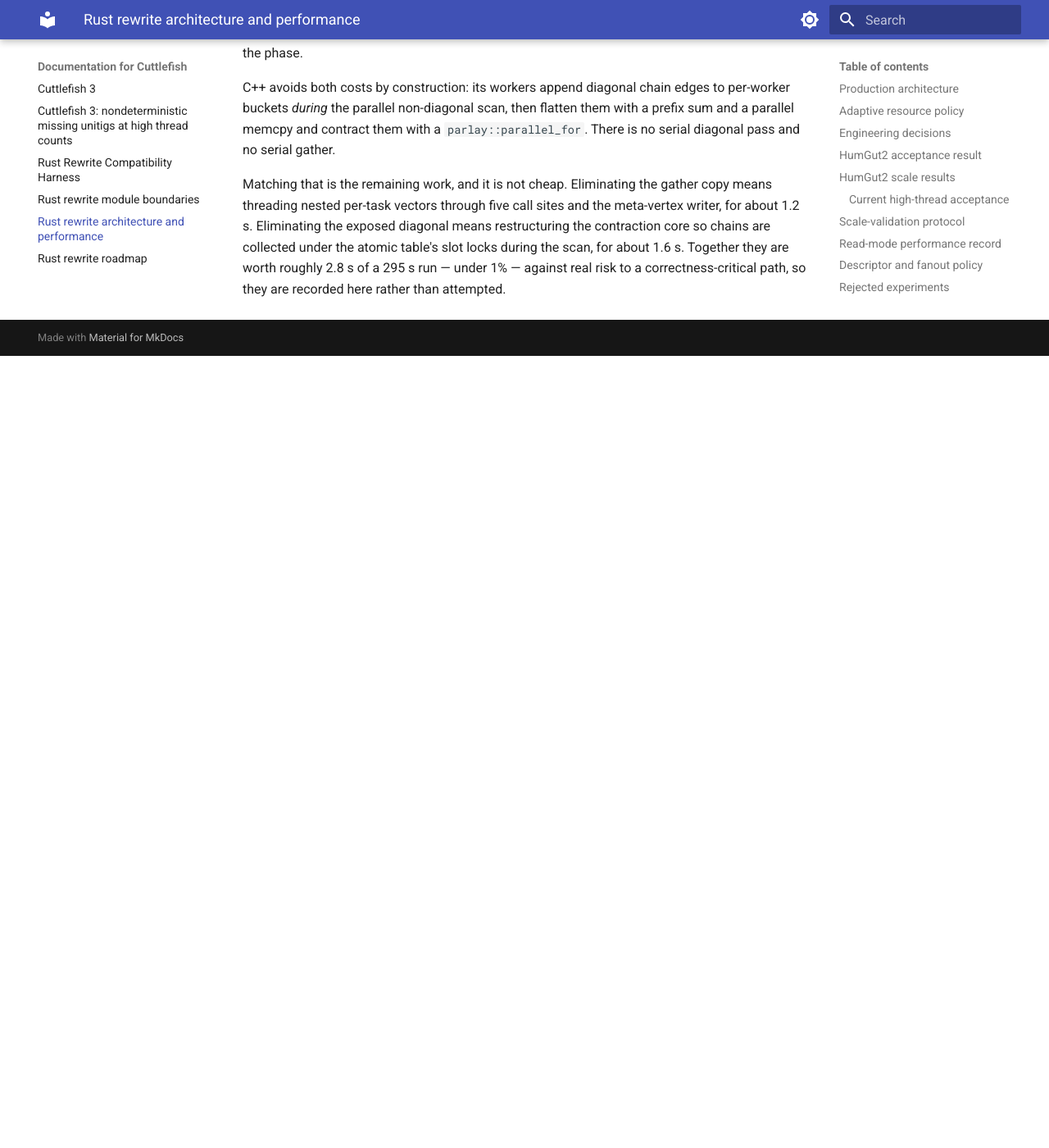
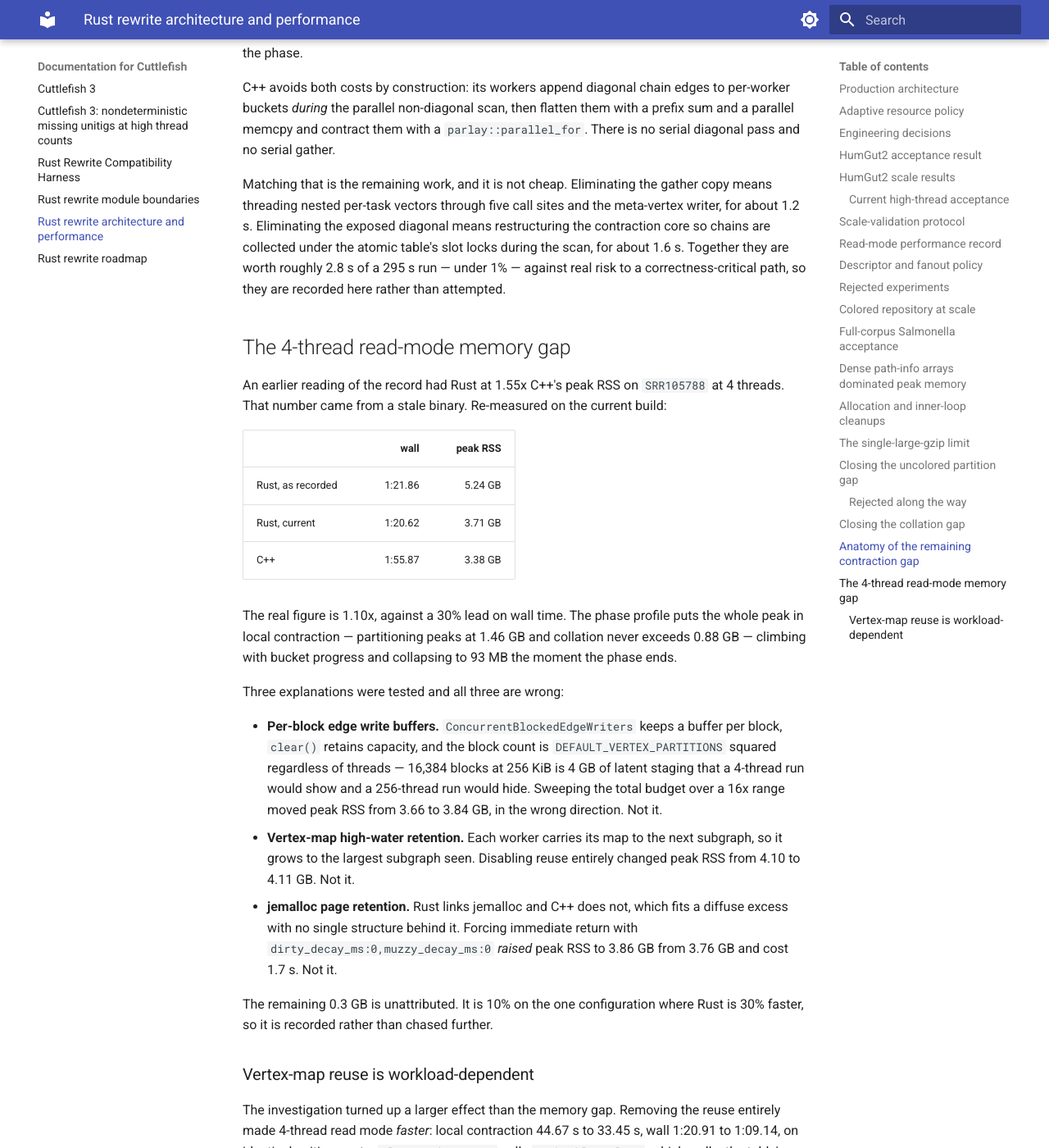
Before and after one commit to COMBINE-lab/cuttlefish, an MkDocs documentation site: the page built from docs/rust-rewrite-performance.md, in a window 1280 px wide and 1400 px high, scrolled down 24457 px. Shown: the whole window at 82% size. Built offline with MkDocs 1.6.1 and Material for MkDocs 9.7.7, drawn with Linux system fonts in a browser that asks for light colours; before the commit the page ends 24891 px from its top, so only the background shows below that; some of the changed text lies outside the part shown.

Commit message:
Record the 4-thread read-mode memory investigation
The recorded 1.55x peak-RSS figure against C++ came from a stale binary.
On the current build it is 1.10x -- 3.71 GB against 3.38 GB -- while Rust
runs 30% faster on the same input.

The peak sits entirely in local contraction. Three explanations were
tested and all three are wrong: per-block edge write buffers (sweeping
the budget 16x moved peak the wrong way), vertex-map high-water
retention (disabling reuse changed nothing), and jemalloc page retention
(forcing immediate return raised peak and cost 1.7s). The remaining
0.3 GB is unattributed and recorded as such.

The investigation did find that vertex-map reuse is a pessimization for
low-thread read mode: clear_and_reserve walks the table's capacity, not
its length, so a map sized for the largest bucket taxes every later
subgraph. Removing it takes 4-thread read mode from 1:20.91 to 1:09.14.

It does not generalize -- reuse is worth 8.2s at 64 threads and 7.7s at
16 on the reference corpus, and is irrelevant at 256 threads where the
phase is 4.4s. A stored_bytes-keyed slack policy was implemented and
swept; no threshold serves both corpora, so it was reverted rather than
landed with a regression. The docs record why stored_bytes is the wrong
proxy and what a self-calibrating criterion would look like.

Co-Authored-By: Claude Opus 5 <noreply@anthropic.com>
Claude-Session: https://claude.ai/code/session_01Q8G75PyGht97SuV9dExbfq

```diff
--- a/docs/rust-rewrite-performance.md
+++ b/docs/rust-rewrite-performance.md
@@ -999,3 +999,75 @@ restructuring the contraction core so chains are collected under the atomic
 table's slot locks during the scan, for about 1.6 s. Together they are worth
 roughly 2.8 s of a 295 s run — under 1% — against real risk to a
 correctness-critical path, so they are recorded here rather than attempted.
+
+## The 4-thread read-mode memory gap
+
+An earlier reading of the record had Rust at 1.55x C++'s peak RSS on
+`SRR105788` at 4 threads. That number came from a stale binary. Re-measured on
+the current build:
+
+| | wall | peak RSS |
+| --- | ---: | ---: |
+| Rust, as recorded | 1:21.86 | 5.24 GB |
+| Rust, current | 1:20.62 | 3.71 GB |
+| C++ | 1:55.87 | 3.38 GB |
+
+The real figure is 1.10x, against a 30% lead on wall time. The phase profile
+puts the whole peak in local contraction — partitioning peaks at 1.46 GB and
+collation never exceeds 0.88 GB — climbing with bucket progress and collapsing
+to 93 MB the moment the phase ends.
+
+Three explanations were tested and all three are wrong:
+
+- **Per-block edge write buffers.** `ConcurrentBlockedEdgeWriters` keeps a
+  buffer per block, `clear()` retains capacity, and the block count is
+  `DEFAULT_VERTEX_PARTITIONS` squared regardless of threads — 16,384 blocks at
+  256 KiB is 4 GB of latent staging that a 4-thread run would show and a
+  256-thread run would hide. Sweeping the total budget over a 16x range moved
+  peak RSS from 3.66 to 3.84 GB, in the wrong direction. Not it.
+- **Vertex-map high-water retention.** Each worker carries its map to the next
+  subgraph, so it grows to the largest subgraph seen. Disabling reuse entirely
+  changed peak RSS from 4.10 to 4.11 GB. Not it.
+- **jemalloc page retention.** Rust links jemalloc and C++ does not, which fits
+  a diffuse excess with no single structure behind it. Forcing immediate return
+  with `dirty_decay_ms:0,muzzy_decay_ms:0` *raised* peak RSS to 3.86 GB from
+  3.76 GB and cost 1.7 s. Not it.
+
+The remaining 0.3 GB is unattributed. It is 10% on the one configuration where
+Rust is 30% faster, so it is recorded rather than chased further.
+
+### Vertex-map reuse is workload-dependent
+
+The investigation turned up a larger effect than the memory gap. Removing the
+reuse entirely made 4-thread read mode *faster*: local contraction 44.67 s to
+33.45 s, wall 1:20.91 to 1:09.14, on identical unitig counts. `clear_and_reserve`
+calls `HashTable::clear`, which walks the table's capacity rather than its
+length, so a map still sized for the largest bucket makes every later, smaller
+subgraph pay for that size.
+
+It does not generalize. On the full Salmonella corpus reuse is worth 8.2 s of
+local contraction at 64 threads and 7.7 s at 16, and at 256 threads in read mode
+the whole phase is 4.4 s and the policy is irrelevant. The effect only appears
+where one worker processes thousands of subgraphs in sequence.
+
+A carried-map policy keyed on `LocalBucketGroup::stored_bytes` — reuse only when
+the held map is not sized more than N times beyond the incoming subgraph — was
+implemented and swept:
+
+| slack | read t4 local | ref t64 local |
+| ---: | ---: | ---: |
+| always reuse | 44.67 | 136.72 |
+| 64 | 44.08 | 135.52 |
+| 16 | 34.87 | 140.92 |
+| 4 | 35.22 | 139.76 |
+| never reuse | 33.45 | 144.93 |
+
+No threshold serves both: the read win needs 16 or below, and those same values
+cost 3-4 s on the reference corpus. That `stored_bytes` fails to separate them
+suggests it is a poor proxy — bytes per vertex differs sharply between long
+low-coverage reference contigs and short high-coverage reads. The change was
+reverted rather than landed with a regression.
+
+A criterion built on the map's actual capacity against a running mean of recent
+subgraph vertex counts would self-calibrate per corpus, and is the shape any
+future attempt should take.
```
